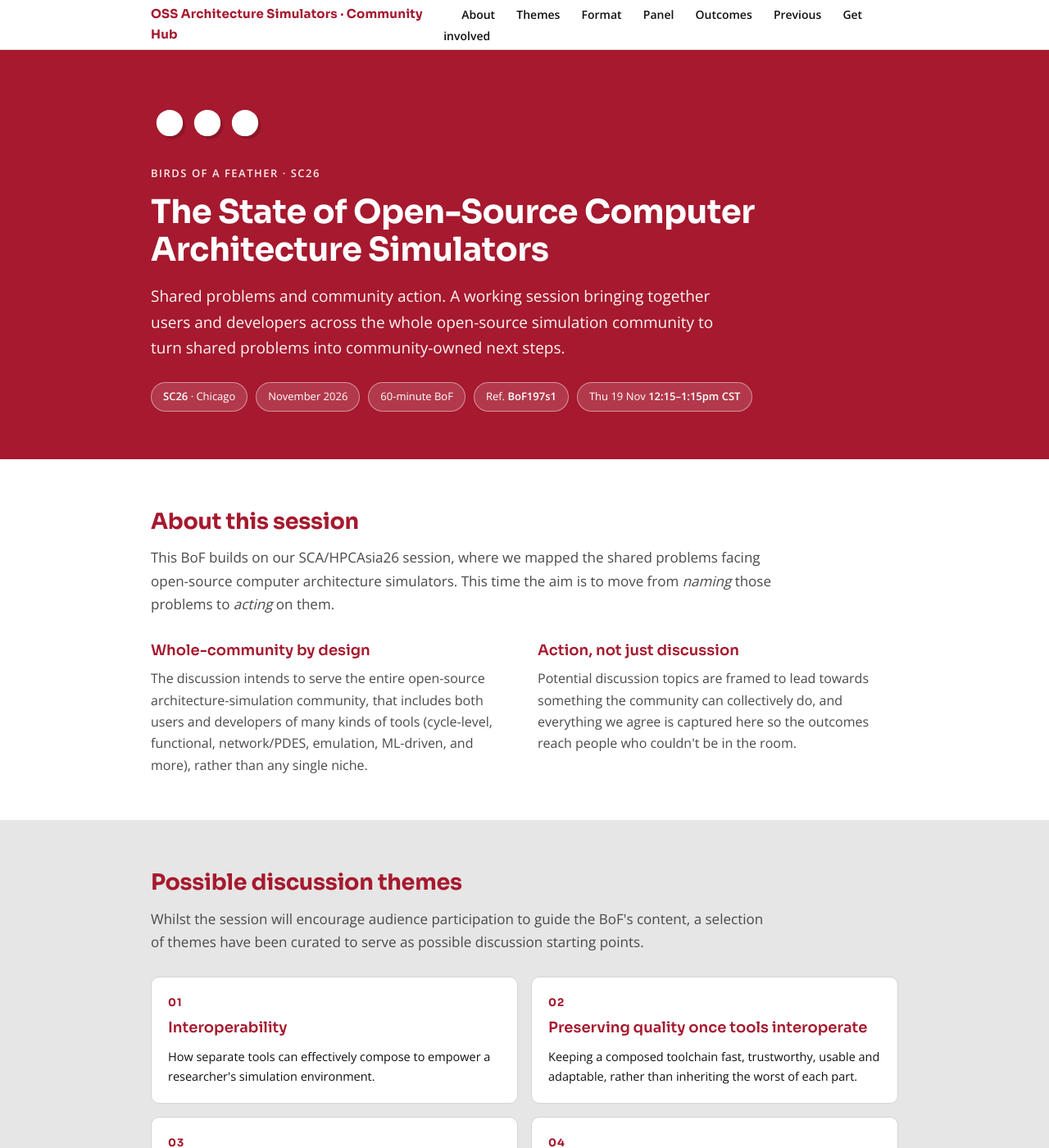
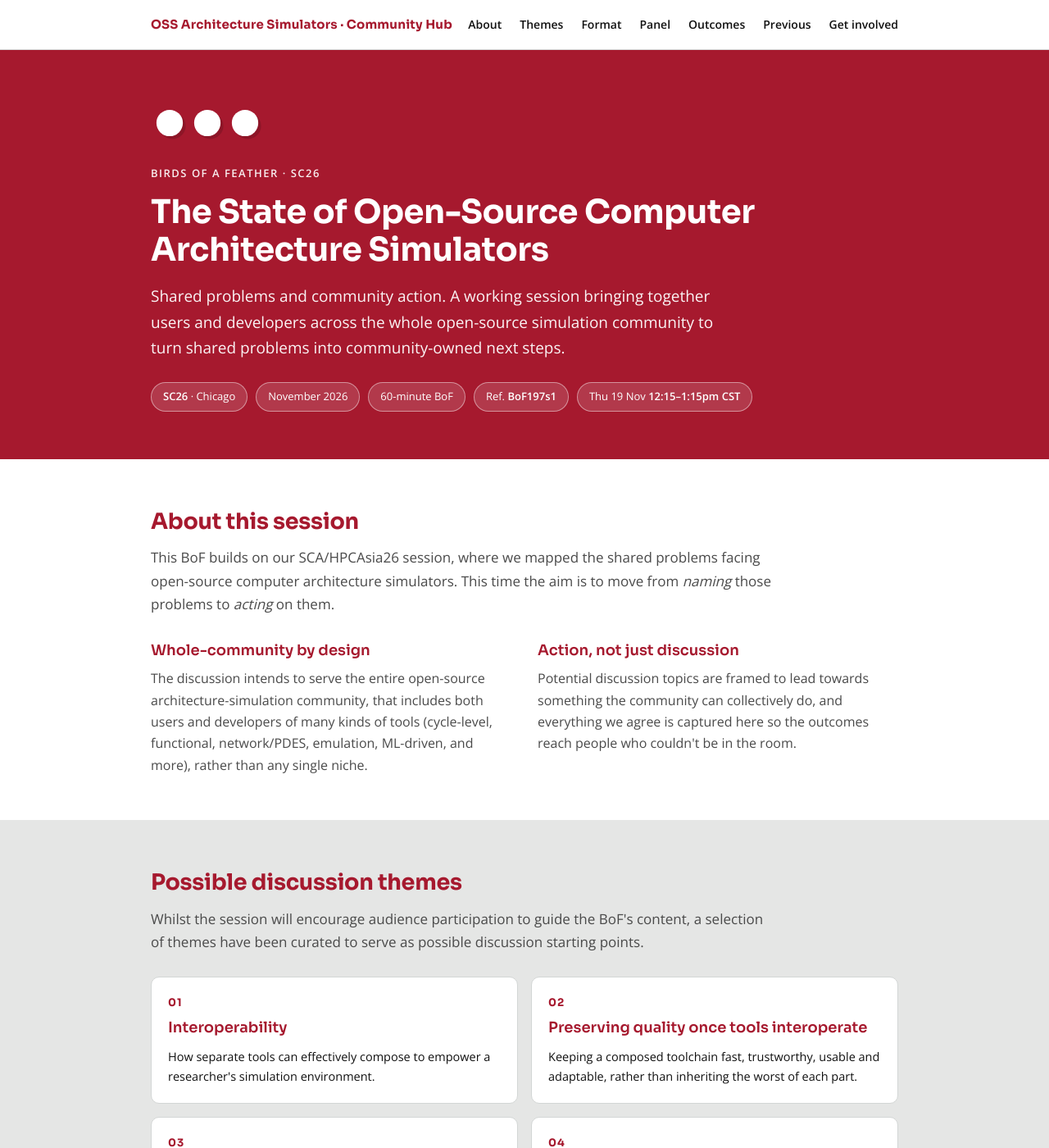
Before and after one commit to jj16791/arch-sim-hub, a Jekyll site: the page built from index.html, in a window 1280 px wide and 1400 px high. Shown: the whole window at 82% size. Built offline with Jekyll 4.4.1, drawn with Linux system fonts in a browser that asks for light colours.

Commit message:
Fix nav wrapping — Get involved was breaking across two lines

```diff
--- a/assets/css/main.scss
+++ b/assets/css/main.scss
@@ -33,10 +33,16 @@ nav {
   backdrop-filter: blur(8px);
   border-bottom: 1px solid var(--border);
 }
-nav .wrap { display: flex; align-items: center; justify-content: space-between; height: 60px; }
-nav .brand { font-weight: 700; font-size: 15px; color: var(--red); letter-spacing: 0.2px; }
+nav .wrap { display: flex; align-items: center; justify-content: space-between; height: 60px; gap: 16px; }
+nav .brand { font-weight: 700; font-size: 15px; color: var(--red); letter-spacing: 0.2px; white-space: nowrap; flex-shrink: 0; }
 nav .brand:hover { text-decoration: none; }
-nav .links a { color: var(--ink); margin-left: 22px; font-size: 14px; font-weight: 600; }
+nav .links {
+  display: flex; align-items: center; white-space: nowrap;
+  overflow-x: auto; scrollbar-width: none; -ms-overflow-style: none;
+}
+nav .links::-webkit-scrollbar { display: none; }
+nav .links a { color: var(--ink); margin-left: 22px; font-size: 14px; font-weight: 600; flex-shrink: 0; }
+nav .links a:first-child { margin-left: 0; }
 nav .links a:hover { color: var(--red); text-decoration: none; }
 @media (max-width: 700px) { nav .links a { margin-left: 14px; font-size: 13px; } }
 
```
